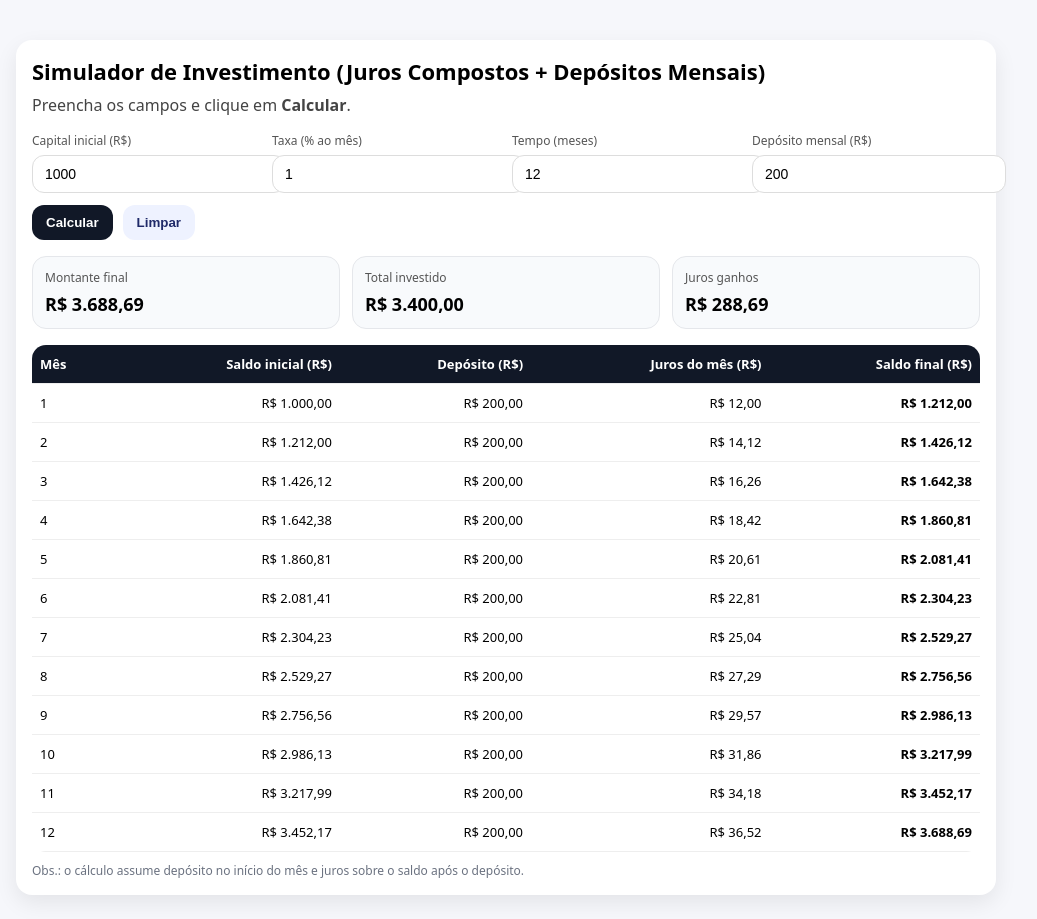
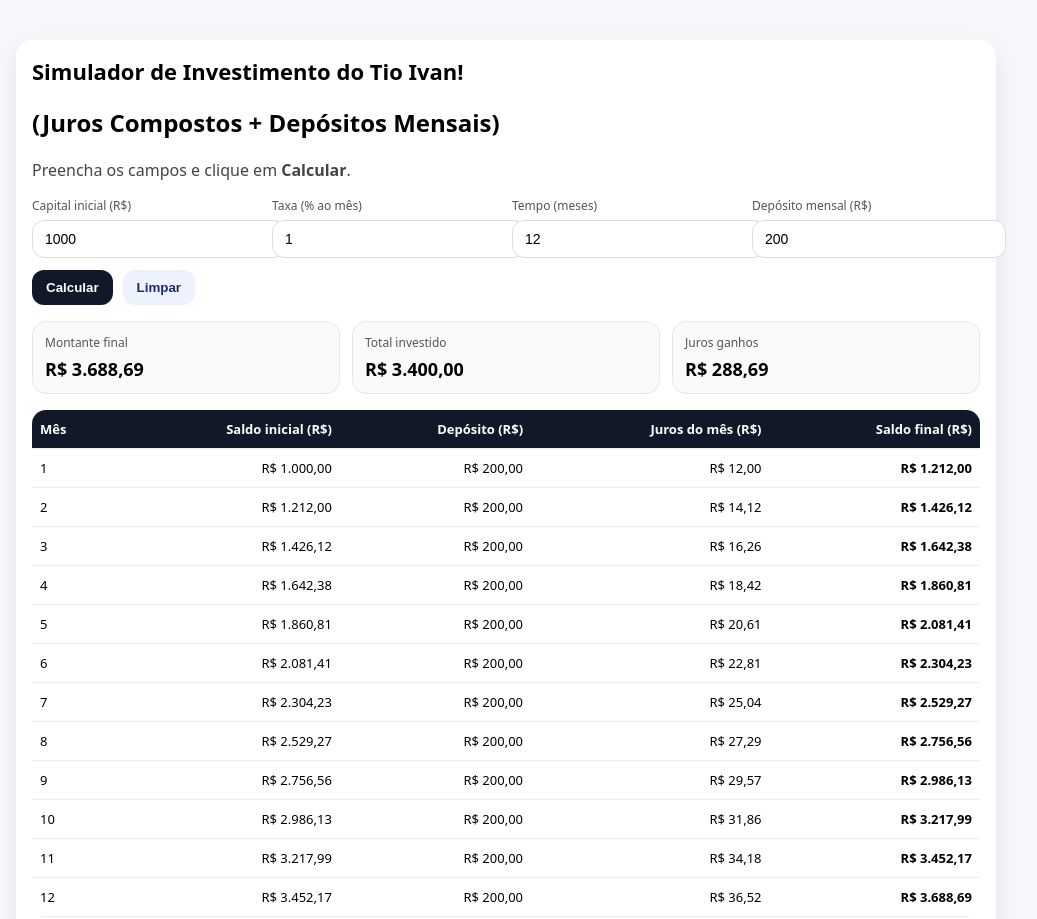
Before and after one commit to ivAlmeida/investimento, a plain HTML site: page index.html in a window 1280 px wide. Shown: the top 919 px of the page, without its empty margins (134-1171 px from the left). Drawn offline with Linux system fonts and the light colour scheme.

Commit message:
Update index.html
Correção no título...

```diff
--- a/index.html
+++ b/index.html
@@ -35,7 +35,8 @@
 <body>
   <div class="wrap">
     <div class="card">
-      <h1>Simulador de Investimento (Juros Compostos + Depósitos Mensais)</h1>
+      <h1>Simulador de Investimento do Tio Ivan! </h1>
+       <h2> (Juros Compostos + Depósitos Mensais)</h2>
       <p>Preencha os campos e clique em <b>Calcular</b>.</p>
 
       <div class="grid">
```
